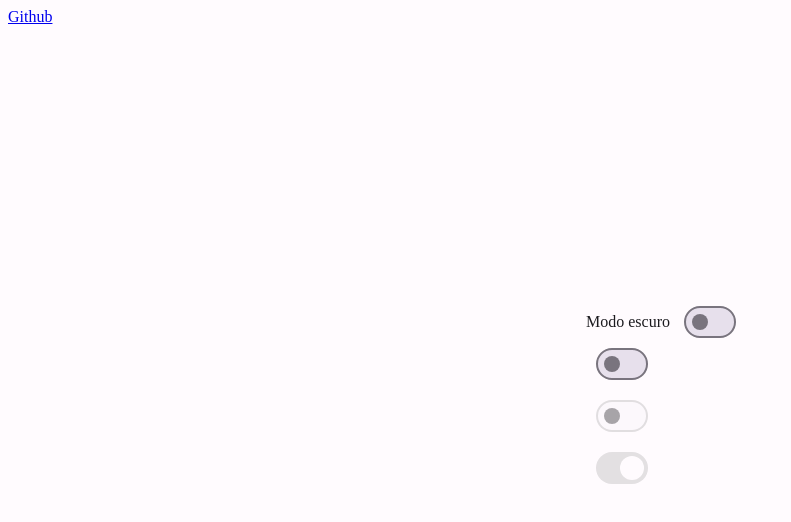
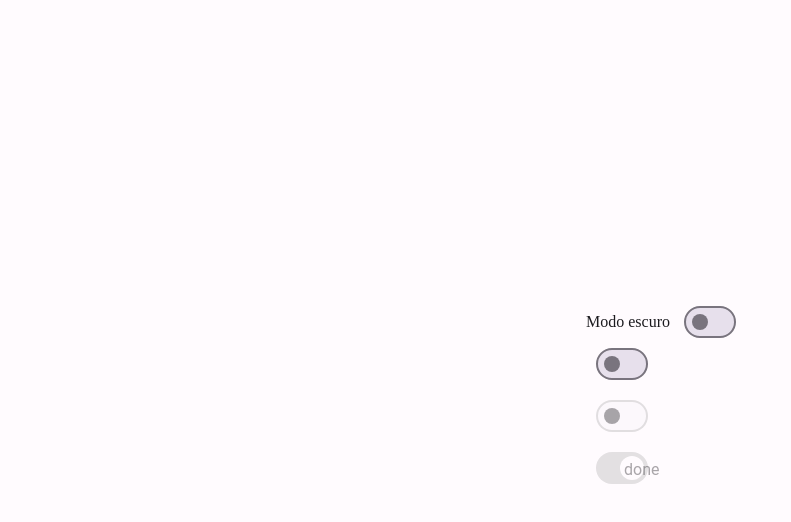
Before and after one commit to Topicosrdsc/m3design, a plain HTML site: page index.html in a window 1280 px wide. Shown: the whole page, without its empty margins (0-791 px from the left). Drawn offline with Linux system fonts and the light colour scheme.

Commit message:
Update index.html

```diff
--- a/index.html
+++ b/index.html
@@ -219,8 +219,6 @@ document
 </script>
   </head>
   <body>
-
-    <a href="https://github.com/Topicosrdsc/m3design/tree/main">Github</a>
 <div class="container">
 
   <div>
@@ -228,7 +226,7 @@ document
     <label class="md3 switch">
       <input type="checkbox" id="darkmode"  name="darkmode">
       <span class="slider">
-        <span style="display: none;" class="material-symbols-rounded icon">done</span>
+        <span class="material-symbols-rounded icon">done</span>
       </span>
     </label>
   </div>
@@ -236,21 +234,21 @@ document
   <label class="md3 switch">
     <input type="checkbox">
     <span class="slider">
-      <span style="display: none;" class="material-symbols-rounded icon">done</span>
+      <span class="material-symbols-rounded icon">done</span>
     </span>
   </label>
 
   <label class="md3 switch">
     <input type="checkbox" disabled>
     <span class="slider">
-      <span style="display: none;" class="material-symbols-rounded icon">done</span>
+      <span class="material-symbols-rounded icon">done</span>
     </span>
   </label>
 
   <label class="md3 switch">
     <input type="checkbox" checked disabled>
     <span class="slider">
-      <span style="display: none;" class="material-symbols-rounded icon">done</span>
+      <span class="material-symbols-rounded icon">done</span>
     </span>
   </label>
 
```
